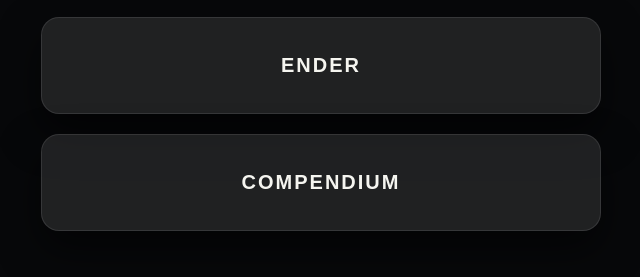
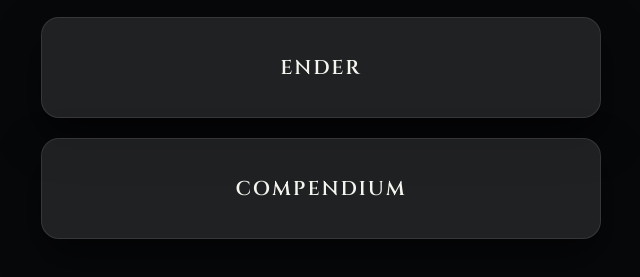
Before and after one commit to likemightcap/blightsend, a website: page index.html in a window 1280 px wide. Shown: the part 285-562 px from the top of the page, without its empty margins (319-959 px from the left). Drawn offline with Linux system fonts and the light colour scheme.

Commit message:
Buttons: apply Cinzel 600 to interactive controls (home, sheet, armor, nav, chips)

```diff
--- a/script.js
+++ b/script.js
@@ -258,6 +258,17 @@ function injectSheetStylesOnce() {
       text-transform: uppercase;
       cursor:pointer;
       box-shadow: 0 18px 40px rgba(0,0,0,0.55);
+    }
+    .home-btn, .sheet-action, .sheet-menu-btn, .sheet-title-btn, .top-nav button, .sheet-menu-item, .be-num-hud-btn, .chip,
+    #btnGoSheet, #btnGoCompendium, .sheet-buttons button, .armor-list-col button {
+      font-family: 'CinzelCustom', inherit !important;
+      font-weight: 600 !important;
+    }
+
+    /* High-specificity runtime override for interactive elements */
+    .sheet-buttons button, .armor-list-col button, .top-nav button, .chip, .home-btn, .sheet-action {
+      font-family: 'CinzelCustom', inherit !important;
+      font-weight: 600 !important;
     }
     .home-btn:active{ transform: scale(0.985); }
 
@@ -1108,8 +1119,8 @@ function ensureScreens() {
     homeScreen.innerHTML = `
       <div class="home-wrap">
         <img class="home-logo" src="assets/BlightsEnd-Logo.png" alt="BlightsEnd" />
-        <button class="home-btn" id="btnGoSheet">Ender</button>
-        <button class="home-btn" id="btnGoCompendium">Compendium</button>
+  <button class="home-btn" id="btnGoSheet" style="font-family: 'CinzelCustom', inherit; font-weight:600;">Ender</button>
+  <button class="home-btn" id="btnGoCompendium" style="font-family: 'CinzelCustom', inherit; font-weight:600;">Compendium</button>
       </div>
     `;
     compendiumRoot.parentNode.insertBefore(homeScreen, compendiumRoot);
--- a/style.css
+++ b/style.css
@@ -80,6 +80,25 @@ body {
   display: flex;
   justify-content: center;
   padding: 1rem;
+}
+
+/* Make native buttons use Cinzel 600 for consistent UI */
+button, input[type="button"], input[type="submit"], .chip, .top-nav button, .sheet-menu-item,
+#btnGoSheet, #btnGoCompendium, .sheet-buttons button, .armor-list-col button {
+  font-family: 'CinzelCustom', inherit;
+  font-weight: 600;
+}
+
+/* Explicit override for the home screen buttons (ensure visibility even if other rules apply) */
+#btnGoSheet, #btnGoCompendium {
+  font-family: 'CinzelCustom', sans-serif !important;
+  font-weight: 600 !important;
+}
+
+/* Force Cinzel 600 on other interactive controls */
+.sheet-buttons button, .armor-list-col button, .top-nav button, .chip, .home-btn, .sheet-action {
+  font-family: 'CinzelCustom', sans-serif !important;
+  font-weight: 600 !important;
 }
 
 /* Prefer bold Cinzel for headings */
```
